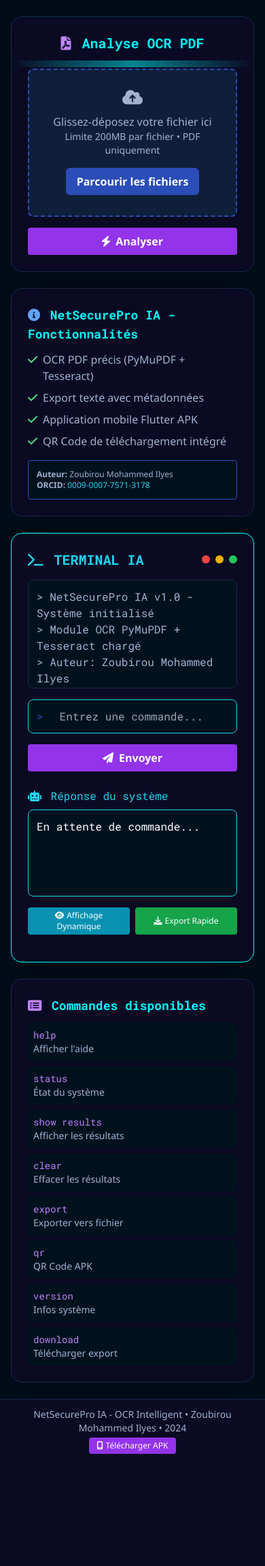
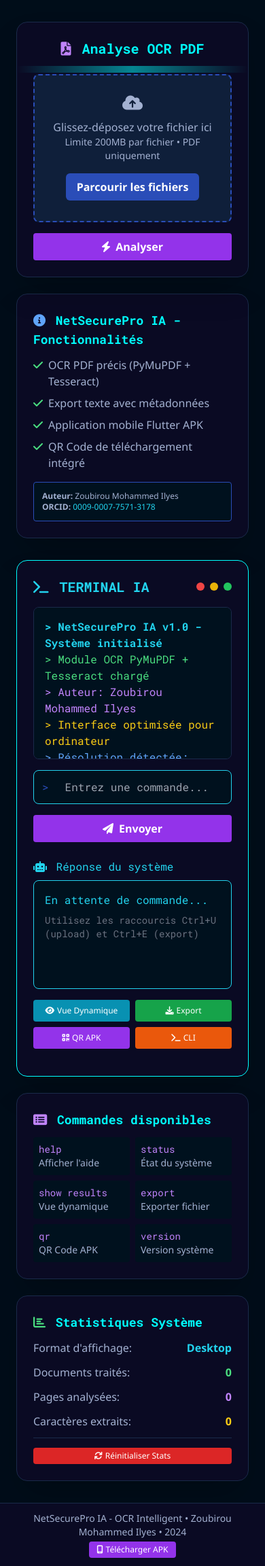
Before and after one commit to milyes/MedicalTrackerPro34, a Flask app: page / in a window 390 px wide. Shown: the part 57-2361 px from the top of the page at 68% size. Before the commit the page ends 2196 px from the top, so only its background shows below. Run offline with Flask 3, Linux system fonts and the light colour scheme; some libraries are stand-ins or nearby versions.

Commit message:
Enhance the user interface for a more refined desktop experience
Implements desktop optimizations using CSS media queries and updates main.js for screen size detection and stat tracking.

Replit-Commit-Author: Agent
Replit-Commit-Session-Id: 4a21743f-d701-41a5-90b3-54a30d902ef9
Replit-Commit-Screenshot-Url: https://storage.googleapis.com/screenshot-production-us-central1/65bda231-f7f0-4b85-b987-4c0955ce648d/1c803fe1-57da-46e0-939e-a6b980014fb7.jpg

```diff
--- a/static/css/custom.css
+++ b/static/css/custom.css
@@ -129,21 +129,85 @@
     left: 100%;
 }
 
-/* Scrollbar styling */
+/* Desktop optimizations */
+@media (min-width: 1280px) {
+    .terminal-text {
+        font-size: 0.95rem;
+        line-height: 1.5;
+    }
+
+    .desktop-spacing {
+        padding: 2rem;
+    }
+
+    .desktop-grid {
+        display: grid;
+        grid-template-columns: 2fr 3fr;
+        gap: 2rem;
+    }
+}
+
+/* Enhanced scrollbar for desktop */
 ::-webkit-scrollbar {
-    width: 10px;
-    height: 10px;
+    width: 12px;
+    height: 12px;
 }
 
 ::-webkit-scrollbar-track {
     background: #00111e;
+    border-radius: 6px;
 }
 
 ::-webkit-scrollbar-thumb {
-    background: #1a2a4a;
-    border-radius: 5px;
+    background: linear-gradient(180deg, #1a2a4a, #2a4db8);
+    border-radius: 6px;
+    border: 2px solid #00111e;
 }
 
 ::-webkit-scrollbar-thumb:hover {
-    background: #2a4db8;
+    background: linear-gradient(180deg, #2a4db8, #3d6bdb);
 }
+
+::-webkit-scrollbar-corner {
+    background: #00111e;
+}
+
+/* Desktop hover effects */
+@media (min-width: 1024px) {
+    .hover-glow:hover {
+        box-shadow: 0 0 15px rgba(0, 255, 255, 0.4);
+        transform: translateY(-1px);
+        transition: all 0.3s ease;
+    }
+
+    .command-card:hover {
+        background: linear-gradient(135deg, #1a2a4a, #2a4db8);
+        transform: scale(1.02);
+        transition: all 0.2s ease;
+    }
+}
+
+/* Desktop layout enhancements */
+.desktop-layout {
+    min-height: 100vh;
+    display: flex;
+    flex-direction: column;
+}
+
+.desktop-main {
+    flex: 1;
+    display: grid;
+    grid-template-columns: 40% 60%;
+    gap: 2rem;
+    padding: 2rem;
+    max-width: 1920px;
+    margin: 0 auto;
+}
+
+@media (max-width: 1279px) {
+    .desktop-main {
+        grid-template-columns: 1fr;
+        gap: 1.5rem;
+        padding: 1rem;
+    }
+}
--- a/static/js/main.js
+++ b/static/js/main.js
@@ -134,6 +134,9 @@ document.addEventListener('DOMContentLoaded', function() {
                     // Add to terminal output
                     addToTerminal(`> Document analysé: ${file.name}`);
                     addToTerminal(`> Extraction OCR terminée`);
+
+                    // Update statistics
+                    updateStats(data);
                     document.getElementById('responseBox').innerHTML =
                         `<div class="text-green-400">Analyse terminée!</div>
                          <div class="mt-2">Prévisualisation: ${data.preview}</div>
@@ -701,10 +704,82 @@ document.addEventListener('DOMContentLoaded', function() {
                     e.preventDefault();
                     sendMessage('export');
                     break;
+                case 'r':
+                    e.preventDefault();
+                    sendMessage('show results');
+                    break;
+                case 'h':
+                    e.preventDefault();
+                    sendMessage('help');
+                    break;
             }
         }
+        // Function keys
+        if (e.key === 'F1') {
+            e.preventDefault();
+            showShortcuts();
+        }
+        if (e.key === 'F2') {
+            e.preventDefault();
+            showAPIInfo();
+        }
     });
+
+    // Detect screen size and update interface
+    detectScreenSize();
+    window.addEventListener('resize', detectScreenSize);
 });
+
+// Detect screen size for desktop optimization
+function detectScreenSize() {
+    const isDesktop = window.innerWidth >= 1280;
+    const terminalHistory = document.getElementById('terminalHistory');
+
+    if (isDesktop && terminalHistory) {
+        addToTerminal('> Interface optimisée pour affichage desktop');
+    }
+}
+
+// Update statistics
+function updateStats(data) {
+    // Increment document counter
+    const docsCount = document.getElementById('docs-count');
+    if (docsCount) {
+        const current = parseInt(docsCount.textContent) || 0;
+        docsCount.textContent = current + 1;
+    }
+
+    // Update pages count if available
+    if (data.pages_data) {
+        const pagesCount = document.getElementById('pages-count');
+        if (pagesCount) {
+            const current = parseInt(pagesCount.textContent) || 0;
+            pagesCount.textContent = current + data.pages_data.length;
+        }
+
+        // Update characters count
+        const charsCount = document.getElementById('chars-count');
+        if (charsCount) {
+            const totalChars = data.pages_data.reduce((sum, page) => sum + (page.char_count || 0), 0);
+            const current = parseInt(charsCount.textContent) || 0;
+            charsCount.textContent = current + totalChars;
+        }
+    }
+}
+
+// Reset statistics
+function resetStats() {
+    const docsCount = document.getElementById('docs-count');
+    const pagesCount = document.getElementById('pages-count');
+    const charsCount = document.getElementById('chars-count');
+
+    if (docsCount) docsCount.textContent = '0';
+    if (pagesCount) pagesCount.textContent = '0';
+    if (charsCount) charsCount.textContent = '0';
+
+    addToTerminal('> Statistiques réinitialisées');
+    showMessage('Statistiques remises à zéro', 'success');
+}
 
 // Generate QR Code for APK download
 function generateQRCode() {
--- a/templates/index.html
+++ b/templates/index.html
@@ -140,9 +140,9 @@
   </div>
 
   <!-- Main Content -->
-  <main class="flex-grow flex flex-col md:flex-row container mx-auto px-4 py-6 gap-6">
+  <main class="flex-grow flex flex-col xl:flex-row container mx-auto px-6 py-8 gap-8 max-w-7xl">
     <!-- Left Side (Upload) -->
-    <section class="w-full md:w-1/2 space-y-6">
+    <section class="w-full xl:w-2/5 space-y-6">
       <div class="bg-[#0a0a23] rounded-2xl p-6 shadow-2xl border border-[#1a2a4a] scan-effect">
         <h2 class="text-xl mb-6 text-center font-semibold terminal-text">
           <i class="fas fa-file-pdf text-purple-400 mr-1"></i>
@@ -204,7 +204,7 @@
     </section>
 
     <!-- Right Side (Terminal) -->
-    <section class="w-full md:w-1/2 space-y-6">
+    <section class="w-full xl:w-3/5 space-y-6">
       <div class="bg-[#0a0a23] rounded-2xl p-6 shadow-2xl border border-[#0ff] glow">
         <div class="flex justify-between items-center mb-4">
           <h2 class="text-xl font-bold text-cyan-400 terminal-text">
@@ -218,10 +218,12 @@
         </div>
 
         <!-- Terminal History -->
-        <div id="terminalHistory" class="terminal-text mb-4 h-40 bg-[#00111e] rounded-lg p-3 border border-[#1a2a4a] text-[#a3b1d1] overflow-y-auto">
-          <div>> NetSecurePro IA v1.0 - Système initialisé</div>
-          <div>> Module OCR PyMuPDF + Tesseract chargé</div>
-          <div>> Auteur: Zoubirou Mohammed Ilyes</div>
+        <div id="terminalHistory" class="terminal-text mb-4 h-56 bg-[#00111e] rounded-lg p-4 border border-[#1a2a4a] text-[#a3b1d1] overflow-y-auto">
+          <div class="text-cyan-400 font-bold">> NetSecurePro IA v1.0 - Système initialisé</div>
+          <div class="text-green-400">> Module OCR PyMuPDF + Tesseract chargé</div>
+          <div class="text-purple-400">> Auteur: Zoubirou Mohammed Ilyes</div>
+          <div class="text-yellow-400">> Interface optimisée pour ordinateur</div>
+          <div class="text-blue-400">> Résolution détectée: Desktop</div>
           <div>> Tapez 'help' pour afficher les commandes disponibles</div>
         </div>
 
@@ -250,62 +252,97 @@
           <h3 class="text-cyan-400 mb-2 terminal-text">
             <i class="fas fa-robot mr-1"></i> Réponse du système
           </h3>
-          <div id="responseBox" class="terminal-text w-full p-3 bg-[#00111e] rounded-lg h-32 border border-cyan-400 text-white overflow-auto">
-            En attente de commande...
+          <div id="responseBox" class="terminal-text w-full p-4 bg-[#00111e] rounded-lg h-40 border border-cyan-400 text-white overflow-auto">
+            <div class="text-cyan-400">En attente de commande...</div>
+            <div class="text-gray-500 text-sm mt-2">Utilisez les raccourcis Ctrl+U (upload) et Ctrl+E (export)</div>
           </div>
         </div>
 
-        <!-- Quick Actions -->
-        <div class="mb-4 grid grid-cols-2 gap-2">
+        <!-- Quick Actions Desktop -->
+        <div class="mb-4 grid grid-cols-2 lg:grid-cols-4 gap-2">
           <button onclick="sendMessage('show results')"
-                  class="bg-cyan-600 hover:bg-cyan-700 text-white text-xs py-1 px-2 rounded cyber-button">
-            <i class="fas fa-eye mr-1"></i>Affichage Dynamique
+                  class="bg-cyan-600 hover:bg-cyan-700 text-white text-xs py-2 px-3 rounded cyber-button hover-glow">
+            <i class="fas fa-eye mr-1"></i>Vue Dynamique
           </button>
           <button onclick="sendMessage('export')"
-                  class="bg-green-600 hover:bg-green-700 text-white text-xs py-1 px-2 rounded cyber-button">
-            <i class="fas fa-download mr-1"></i>Export Rapide
+                  class="bg-green-600 hover:bg-green-700 text-white text-xs py-2 px-3 rounded cyber-button hover-glow">
+            <i class="fas fa-download mr-1"></i>Export
+          </button>
+          <button onclick="generateQRCode()"
+                  class="bg-purple-600 hover:bg-purple-700 text-white text-xs py-2 px-3 rounded cyber-button hover-glow">
+            <i class="fas fa-qrcode mr-1"></i>QR APK
+          </button>
+          <button onclick="openCLIModal()"
+                  class="bg-orange-600 hover:bg-orange-700 text-white text-xs py-2 px-3 rounded cyber-button hover-glow">
+            <i class="fas fa-terminal mr-1"></i>CLI
           </button>
         </div>
       </div>
 
-      <!-- Command Reference -->
+      <!-- Command Reference & System Stats -->
+      <div class="grid grid-cols-1 lg:grid-cols-2 gap-6">
+        <!-- Commands -->
         <div class="bg-[#0a0a23] rounded-2xl p-6 shadow-2xl border border-[#1a2a4a]">
           <h3 class="text-lg font-semibold mb-3 terminal-text">
             <i class="fas fa-list-alt text-purple-400 mr-1"></i>
             Commandes disponibles
           </h3>
-        <div class="grid grid-cols-1 sm:grid-cols-2 gap-2 text-sm">
-          <div class="bg-[#00111e] p-2 rounded">
+          <div class="grid grid-cols-2 gap-2 text-sm">
+            <div class="bg-[#00111e] p-2 rounded hover:bg-[#1a2a4a] cursor-pointer transition-colors command-card" onclick="sendMessage('help')">
               <code class="terminal-text text-purple-400">help</code>
               <p class="text-[#a3b1d1]">Afficher l'aide</p>
             </div>
-          <div class="bg-[#00111e] p-2 rounded">
+            <div class="bg-[#00111e] p-2 rounded hover:bg-[#1a2a4a] cursor-pointer transition-colors command-card" onclick="sendMessage('status')">
               <code class="terminal-text text-purple-400">status</code>
               <p class="text-[#a3b1d1]">État du système</p>
             </div>
-          <div class="bg-[#00111e] p-2 rounded">
+            <div class="bg-[#00111e] p-2 rounded hover:bg-[#1a2a4a] cursor-pointer transition-colors command-card" onclick="sendMessage('show results')">
               <code class="terminal-text text-purple-400">show results</code>
-            <p class="text-[#a3b1d1]">Afficher les résultats</p>
+              <p class="text-[#a3b1d1]">Vue dynamique</p>
             </div>
-          <div class="bg-[#00111e] p-2 rounded">
-            <code class="terminal-text text-purple-400">clear</code>
-            <p class="text-[#a3b1d1]">Effacer les résultats</p>
+            <div class="bg-[#00111e] p-2 rounded hover:bg-[#1a2a4a] cursor-pointer transition-colors command-card" onclick="sendMessage('export')">
+              <code class="terminal-text text-purple-400">export</code>
+              <p class="text-[#a3b1d1]">Exporter fichier</p>
             </div>
-          <div class="bg-[#00111e] p-2 rounded">
-            <code class="terminal-text text-purple-400">export</code>
-            <p class="text-[#a3b1d1]">Exporter vers fichier</p>
-          </div>
-          <div class="bg-[#00111e] p-2 rounded">
+            <div class="bg-[#00111e] p-2 rounded hover:bg-[#1a2a4a] cursor-pointer transition-colors command-card" onclick="sendMessage('qr')">
               <code class="terminal-text text-purple-400">qr</code>
               <p class="text-[#a3b1d1]">QR Code APK</p>
             </div>
-          <div class="bg-[#00111e] p-2 rounded">
+            <div class="bg-[#00111e] p-2 rounded hover:bg-[#1a2a4a] cursor-pointer transition-colors command-card" onclick="sendMessage('version')">
               <code class="terminal-text text-purple-400">version</code>
-            <p class="text-[#a3b1d1]">Infos système</p>
+              <p class="text-[#a3b1d1]">Version système</p>
             </div>
-          <div class="bg-[#00111e] p-2 rounded">
-            <code class="terminal-text text-purple-400">download</code>
-            <p class="text-[#a3b1d1]">Télécharger export</p>
+          </div>
+        </div>
+
+        <!-- System Statistics -->
+        <div class="bg-[#0a0a23] rounded-2xl p-6 shadow-2xl border border-[#1a2a4a]">
+          <h3 class="text-lg font-semibold mb-3 terminal-text">
+            <i class="fas fa-chart-bar text-green-400 mr-1"></i>
+            Statistiques Système
+          </h3>
+          <div class="space-y-3">
+            <div class="flex justify-between items-center">
+              <span class="text-[#a3b1d1]">Format d'affichage:</span>
+              <span class="text-cyan-400 font-semibold">Desktop</span>
+            </div>
+            <div class="flex justify-between items-center">
+              <span class="text-[#a3b1d1]">Documents traités:</span>
+              <span class="text-green-400 font-semibold" id="docs-count">0</span>
+            </div>
+            <div class="flex justify-between items-center">
+              <span class="text-[#a3b1d1]">Pages analysées:</span>
+              <span class="text-purple-400 font-semibold" id="pages-count">0</span>
+            </div>
+            <div class="flex justify-between items-center">
+              <span class="text-[#a3b1d1]">Caractères extraits:</span>
+              <span class="text-yellow-400 font-semibold" id="chars-count">0</span>
+            </div>
+            <div class="mt-4 pt-3 border-t border-[#1a2a4a]">
+              <button onclick="resetStats()" class="w-full bg-red-600 hover:bg-red-700 text-white text-xs py-1 px-2 rounded">
+                <i class="fas fa-refresh mr-1"></i>Réinitialiser Stats
+              </button>
+            </div>
           </div>
         </div>
       </div>
```
Lines whose indentation alone changed are shown as unchanged.
